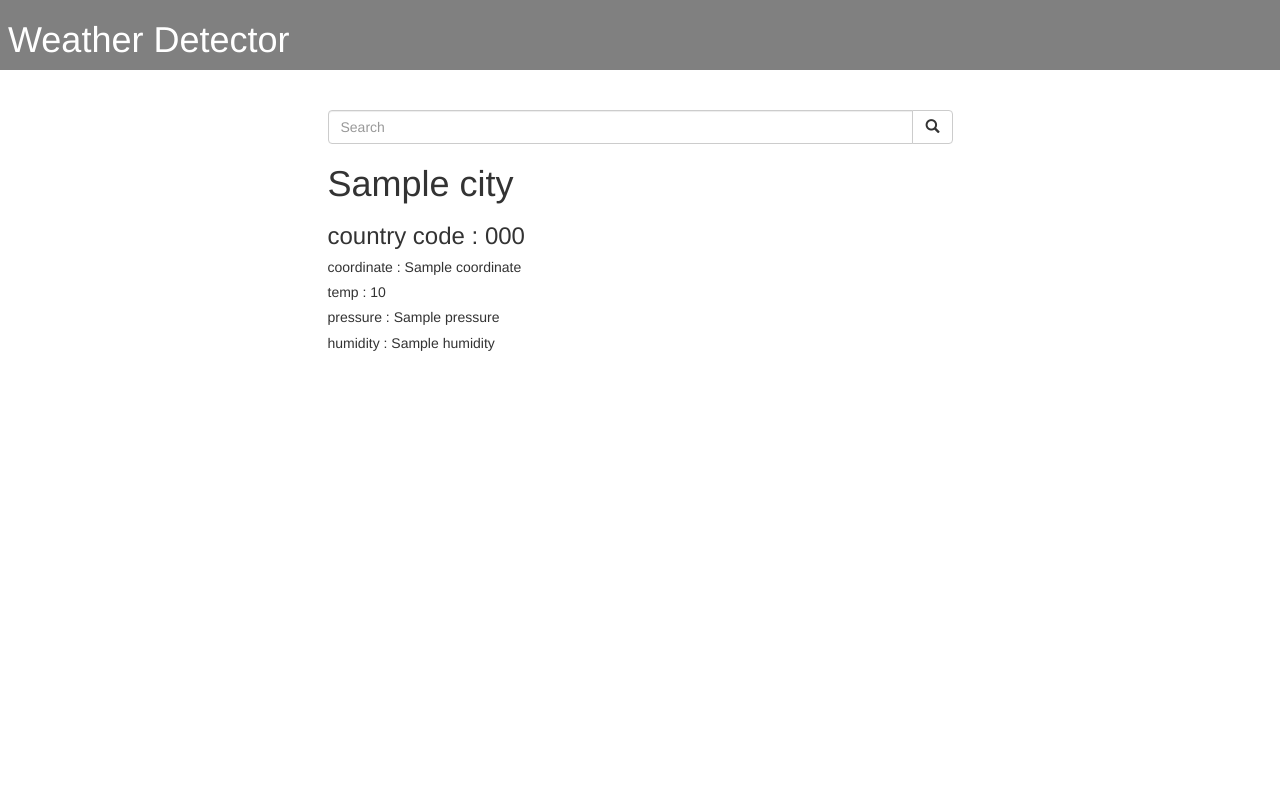
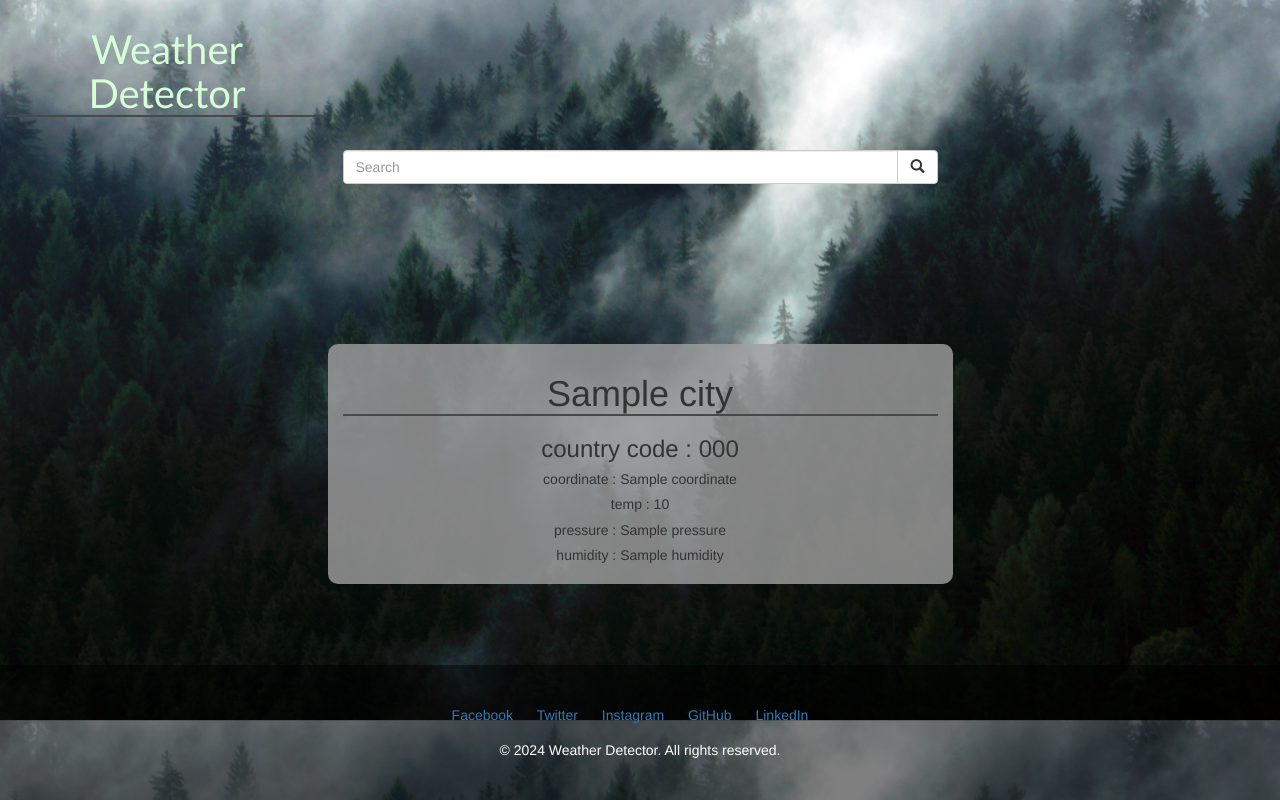
Before and after one commit to NabajitBhadury/Weather-Detector, a Django app: template templates/index.html in a window 1280 px wide. Run offline with Django 3.2, Linux system fonts and the light colour scheme; the template is opened without the code that fills it: most values are stand-ins (such as "Sample title", 1, 10 or a date in 2020); some libraries are stand-ins or nearby versions.

Commit message:
added css

```diff
--- /dev/null
+++ b/static/asset/style/style.css
@@ -0,0 +1,110 @@
+.text-center {
+    text-align: center;
+    font-family: 'Gill Sans', 'Gill Sans MT', Calibri, 'Trebuchet MS', sans-serif;
+    font-size: 40px;
+    /* text-decoration: underline; */
+}
+
+.col-md-3 {
+    margin: 7px;
+    padding-left: 10px;
+    padding-top: 20px;
+}
+
+body {
+    background-image: url('path/to/your/image/weatherWallpaper.jpg');
+    background-size: cover;
+    margin: 0;
+    padding: 0;
+}
+
+h1.col-md-3.text-center{
+    color: rgb(214, 255, 215);
+}
+
+h1 {
+    border-bottom: 2px solid;
+    border-color: rgb(72, 72, 72);
+}
+
+.row {
+    margin-top: 20px;
+    padding: 70px 30px;
+}
+
+form {
+    margin-top: 20px;
+}
+
+.input-group {
+    width: 100%;
+}
+
+input.form-control{
+    padding-top: 6px;
+    padding-left: 12px;
+}
+.form-control {
+    border-radius: 0;
+    padding-top: 10px;
+}
+
+.btn {
+    border-radius: 0;
+}
+
+.outputBox {
+    padding: 10px;
+    border-radius: 10px;
+    background-color: rgba(161, 161, 161, 0.8);
+    display: inline-block;
+    text-align: center;
+}
+
+.footer {
+    background-color: rgba(0, 0, 0, 0.5);
+    color: #fff;
+    padding: 20px;
+    position: fixed;
+    bottom: 0;
+    width: 100%;
+    text-align: center;
+    padding-top: 40px;
+    padding-bottom: 30px;
+}
+
+.links {
+    list-style: none;
+    padding: 0 10px;
+    margin: 0;
+    margin-bottom: 15px;
+}
+
+.social-links li {
+    display: inline-block;
+}
+
+.social-links a {
+    font-size: 30px;
+    margin-bottom: 20px;
+}
+
+a.icon1 {
+    margin-right: 20px;
+}
+
+a.icon2 {
+    margin-right: 20px;
+}
+
+a.icon3 {
+    margin-right: 20px;
+}
+
+a.icon4 {
+    margin-right: 20px;
+}
+
+a.icon5 {
+    margin-right: 20px;
+}
--- a/templates/index.html
+++ b/templates/index.html
@@ -1,8 +1,11 @@
+{%load static%}
 <!DOCTYPE html>
 <html lang="en" dir="ltr">
 
 <head>
+  <!-- <link rel="stylesheet" href="style.css"> -->
   <meta charset="utf-8">
+  <link rel="stylesheet" href="{% static "asset/style/style.css" %}">
   <title>weather</title>
   <!-- Latest compiled and minified CSS -->
   <link rel="stylesheet" href="https://maxcdn.bootstrapcdn.com/bootstrap/3.4.0/css/bootstrap.min.css">
@@ -14,11 +17,16 @@
   <script src="https://maxcdn.bootstrapcdn.com/bootstrap/3.4.0/js/bootstrap.min.js"></script>
 
 </head>
-
+<body id="bg">
+  <style>
+      body {
+          background-image: url('{% static "asset/images/weatherWallpaper.jpg" %}');
+          background-size: cover;
+      }
+  </style>
+</body>
 <body>
-  <nav class="row" style="background: grey; color: white;">
-    <div align="center"><h1 class="col-md-3 text-center">Weather Detector</h1></div>
-  </nav>
+  <h1 class="col-md-3 text-center">Weather Detector</h1>
   <br />
   <br />
   <center class="row">
@@ -35,7 +43,7 @@
   </center>
   <div class="row">
     {% if data.country_code %}
-    <div class="col-md-6 col-md-offset-3">
+    <div class="col-md-6 col-md-offset-3 outputBox">
       <h1>{{city}}</h1>
       <h3>country code : {{data.country_code}}</h1>
         <h5>coordinate : {{data.coordinate}}</h5>
@@ -46,5 +54,17 @@
     {% endif %}
   </div>
 </body>
+<body>
+  <footer class="footer">
+    <div class="links">
+      <a href="https://www.facebook.com/" target="_blank" class="icon1" class="icon">Facebook</a>
+      <a href="https://twitter.com/" target="_blank" class="icon2" class="icon">Twitter</a>
+      <a href="https://www.instagram.com/" target="_blank" class="icon3" class="icon">Instagram</a>
+      <a href="https://github.com/" target="_blank" class="icon4" class="icon">GitHub</a>
+      <a href="https://in.linkedin.com/" target="_blank" class="icon5" class="icon">LinkedIn</a>
+    </div>
+    <p>&copy; 2024 Weather Detector. All rights reserved.</p>
+  </footer>
+</body>
 
 </html>
--- a/weatherdetector/settings.py
+++ b/weatherdetector/settings.py
@@ -10,6 +10,7 @@ For the full list of settings and their values, see
 https://docs.djangoproject.com/en/3.2/ref/settings/
 """
 
+import os
 from pathlib import Path
 
 # Build paths inside the project like this: BASE_DIR / 'subdir'.
@@ -118,6 +119,7 @@ USE_TZ = True
 # https://docs.djangoproject.com/en/3.2/howto/static-files/
 
 STATIC_URL = '/static/'
+STATICFILES_DIRS = (os.path.join(BASE_DIR, 'static'),)
 
 # Default primary key field type
 # https://docs.djangoproject.com/en/3.2/ref/settings/#default-auto-field
```
Also changed, not shown: db.sqlite3, static/asset/images/weatherWallpaper.jpg (added).
